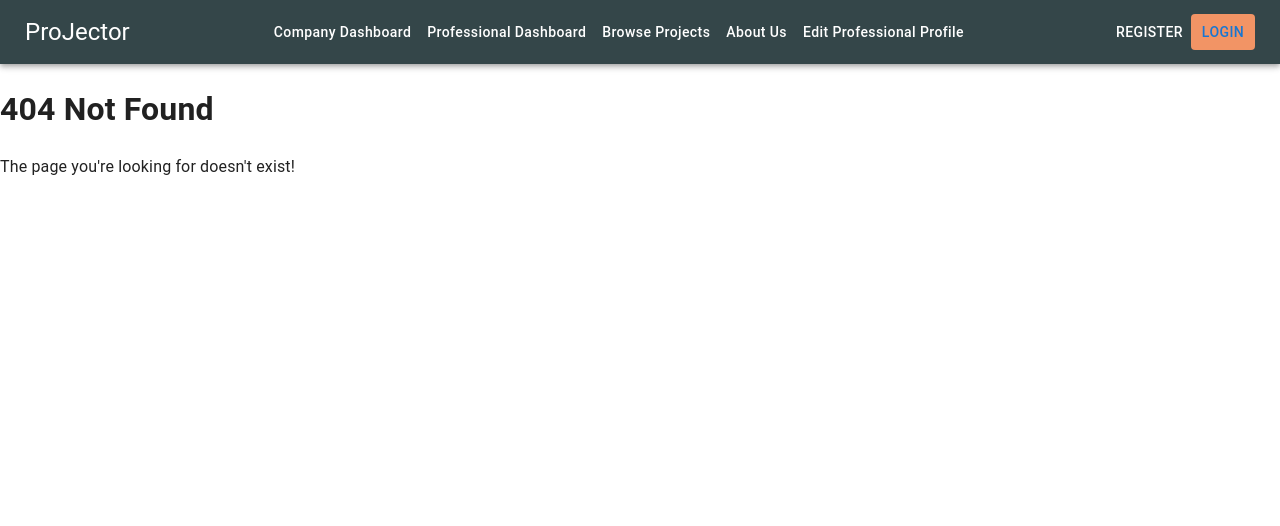
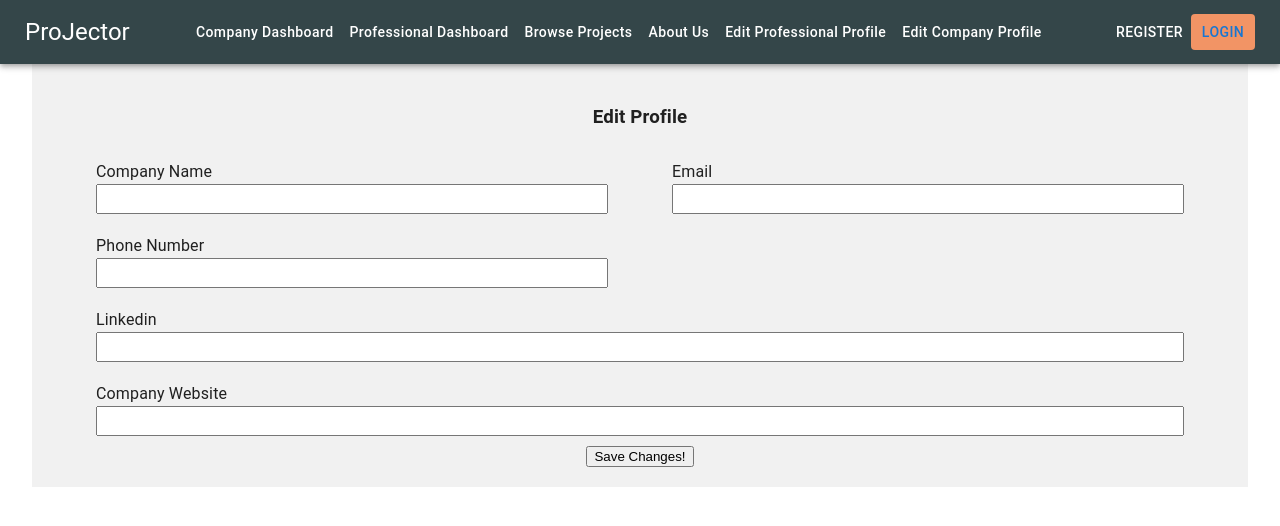
Before and after one commit to milliehigh/ProJector, a React (Vite) app in the folder frontend/: page /editcompanyprofile in a window 1280 px wide. Before the commit this address had no page. Shown: the top 526 px of the page. Built offline with nearby package versions, Linux system fonts and the light colour scheme; no server answers.

Commit message:
styling editCompany

```diff
--- a/frontend/src/App.jsx
+++ b/frontend/src/App.jsx
@@ -14,6 +14,7 @@ import AllProjects from "./pages/AllProjects"
 import AboutUs from "./pages/AboutUs"
 import NotFound from "./pages/NotFound"
 import EditProfessionalProfile from './pages/EditProfessionalProfile';
+import EditCompanyProfile from './pages/EditCompanyProfile';
 // import ProtectedRoute from "./components/ProtectedRoute"
 
 
@@ -41,7 +42,8 @@ function App() {
             <Route path="/register" element={<RegisterAndLogout />} />
             <Route path="/companydashboard" element={<CompanyDashboard />} />
             <Route path="/prodashbaord" element={<ProfessionalDashboard />} />
-            <Route path="/editprofile" element={<EditProfessionalProfile />} />
+            <Route path="/editprofessionalprofile" element={<EditProfessionalProfile />} />
+            <Route path="/editcompanyprofile" element={<EditCompanyProfile />} />
             <Route path="/allprojects" element={<AllProjects />} />
             <Route path="/aboutus" element={<AboutUs />} />
             <Route path="*" element={<NotFound />}></Route>
--- a/frontend/src/components/Header.jsx
+++ b/frontend/src/components/Header.jsx
@@ -24,7 +24,8 @@ function Header() {
                 <Button name="proDashbaord" color="inherit" onClick={() => { navigate('prodashbaord') }} sx={{ textTransform: 'none' }}>Professional Dashboard</Button>
                 <Button name="allProjects" color="inherit" onClick={() => { navigate('allprojects') }} sx={{ textTransform: 'none' }}>Browse Projects</Button>
                 <Button name="aboutus" color="inherit" onClick={() => { navigate('aboutus') }} sx={{ textTransform: 'none' }}>About Us</Button>
-                <Button name="editprofile" color="inherit" onClick={() => { navigate('editprofile') }} sx={{ textTransform: 'none' }}>Edit Professional Profile</Button>
+                <Button name="editprofessionalprofile" color="inherit" onClick={() => { navigate('editprofessionalprofile') }} sx={{ textTransform: 'none' }}>Edit Professional Profile</Button>
+                <Button name="editcompanyprofile" color="inherit" onClick={() => { navigate('editcompanyprofile') }} sx={{ textTransform: 'none' }}>Edit Company Profile</Button>
             </Box>
 
                 {/* <Button name="logoutBtn" color="inherit" onClick={logout}>Logout</Button> */}
--- a/frontend/src/pages/EditCompanyProfile.jsx
+++ b/frontend/src/pages/EditCompanyProfile.jsx
@@ -1,5 +1,6 @@
 import React from 'react';
 import PropTypes from 'prop-types';
+import '../styles/Professional/EditProfile.css'
 
 import {
   useNavigate,
@@ -61,16 +62,35 @@ const EditCompanyProfile = (props) => {
   return (
     <>
         <div className="formContainer">
-
+            <h3>Edit Profile</h3>
+            <div className="split-row">
+                <div>
+                    <label className="formlabel">Company Name</label>
+                    <input className="formInput" type="text" value={companyName} onChange={(e) => setNewCompanyName(e.target.value)} />
                 </div>
-
-      Edit Profile!<br />
-      Company Name: <input type="text" placeholder={companyName} onChange={(e) => setNewCompanyName(e.target.value)} /><br />
-      Email Address: <input type="text" placeholder={emailAddress} onChange={(e) => setNewEmailAddress(e.target.value)} /><br />
-      Phone Number: <input type="text" placeholder={phoneNumber} onChange={(e) => setNewPhoneNumber(e.target.value)} /><br />
-      Linkedin: <input type="text" placeholder={linkedin} onChange={(e) => setNewLinkedin(e.target.value)} /><br />
-      Company Website: <input type="text" placeholder={companyWebsite} onChange={(e) => setNewCompanyWebsite(e.target.value)} /><br />
-
+                <div>
+                    <label className="formlabel" >Email</label>
+                    <input className="formInput" type="text" value={emailAddress} onChange={(e) => setNewEmailAddress(e.target.value)}/>
+                </div>
+            </div>
+            <div className="split-row">
+                <div>
+                    <label className="formlabel">Phone Number</label>
+                    <input className="formInput" type="text" value={phoneNumber} onChange={(e) => setNewPhoneNumber(e.target.value)} />
+                </div>
+                <div>
+                    <label className="formlabel" ></label>
+                    <div className='formInput'></div>
+                </div>
+            </div>
+            <div className="row">
+                <label className="formlabel">Linkedin</label>
+                <input className="lineInput" type="text" value={linkedin} onChange={(e) => setNewLinkedin(e.target.value)}/>
+            </div>
+            <div className="row">
+                <label className="formlabel">Company Website</label>
+                <input className="lineInput" type="text" value={companyWebsite} onChange={(e) => setNewCompanyWebsite(e.target.value)}/>
+            </div>
             <button onClick={() => editCompanyProfile({
                 companyName: companyName,
                 emailAddress: emailAddress,
@@ -78,6 +98,7 @@ const EditCompanyProfile = (props) => {
                 linkedin: linkedin,
                 companyWebsite: companyWebsite
             })}>Save Changes!</button>
+        </div>
     </>
   );
 }
--- a/frontend/src/pages/EditProfessionalProfile.jsx
+++ b/frontend/src/pages/EditProfessionalProfile.jsx
@@ -70,7 +70,7 @@ const EditProfessionalProfile = (props) => {
   return (
     <>
         <div className="formContainer">
-            <h3>Current Full Name</h3>
+            <h3>Edit Profile</h3>
             <div className="links">
                 <a className="link" href="url">email@gmail.com</a>
                 <a className="link" href="url">linkedin.com</a>
```
Lines whose indentation alone changed are shown as unchanged.
